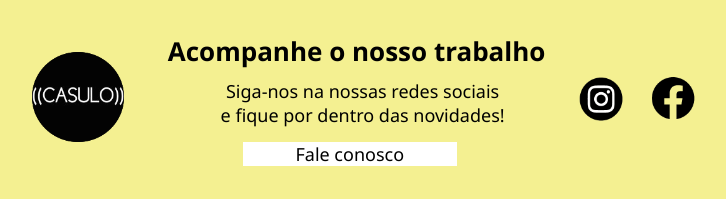
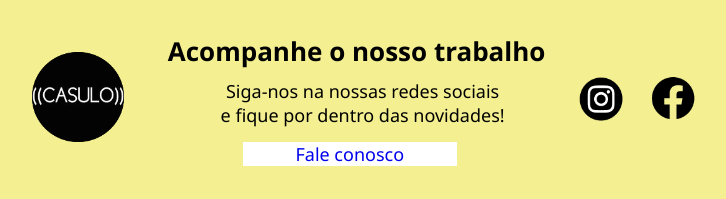
Before and after one commit to Yasmin-Silva01/projeto-casulo, a PHP site: page /index.php in a window 1280 px wide. Shown: the part 1189-1388 px from the top of the page, without its empty margins (282-1008 px from the left). Run offline with PHP 8.4, Linux system fonts and the light colour scheme.

Commit message:
Link no fale conosco

```diff
--- a/includes/footer.php
+++ b/includes/footer.php
@@ -10,7 +10,13 @@
             Siga-nos na nossas redes sociais <br>
             e fique por dentro das novidades!
         </p>
-        <p class="fale-conosco-footer">Fale conosco</p>
+
+
+        <p class="fale-conosco-footer">
+        <a href="fale-conosco.php">Fale conosco</a></h1>
+
+
+
     </div>
 
     <div class="footer-filho" id="rede-social">
```
